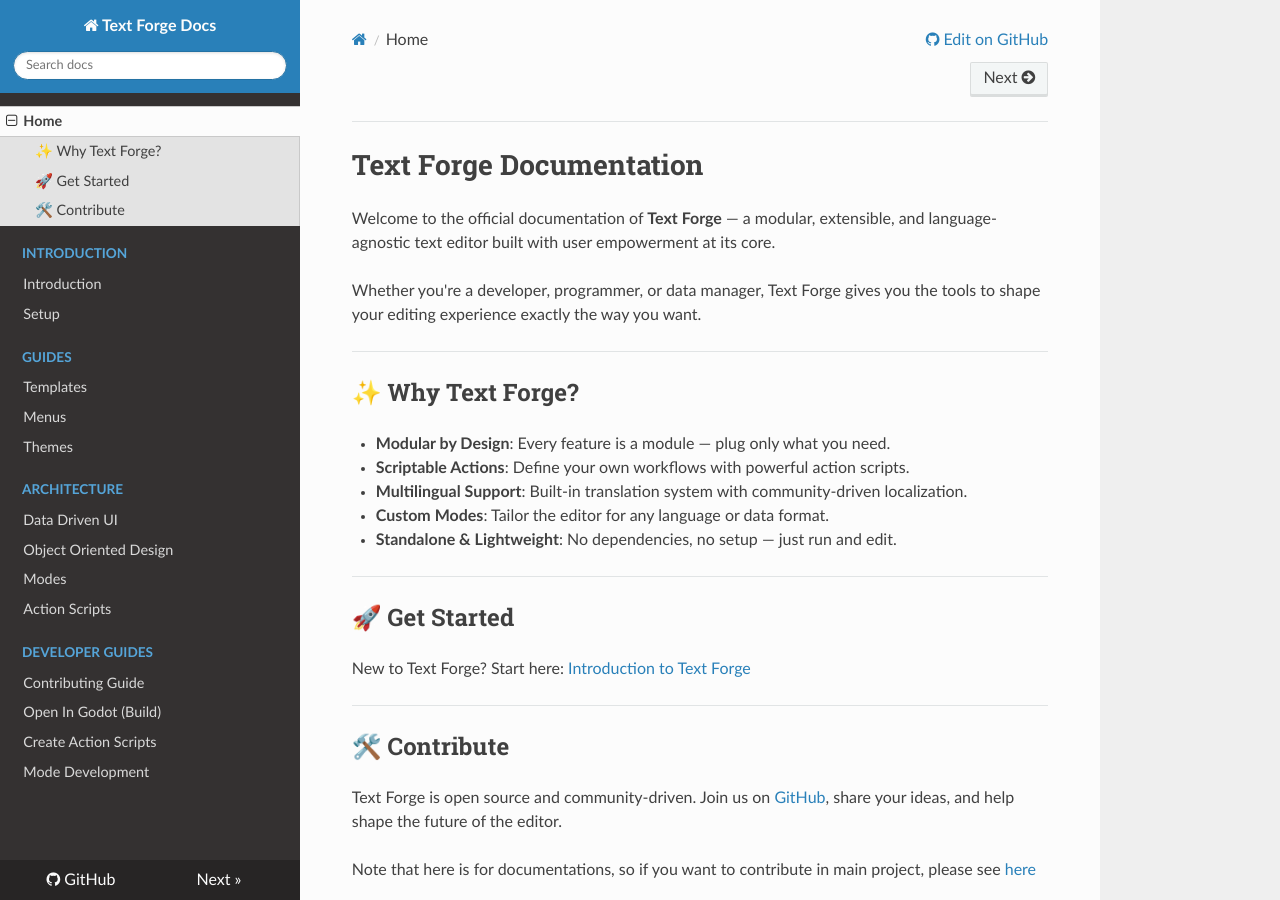
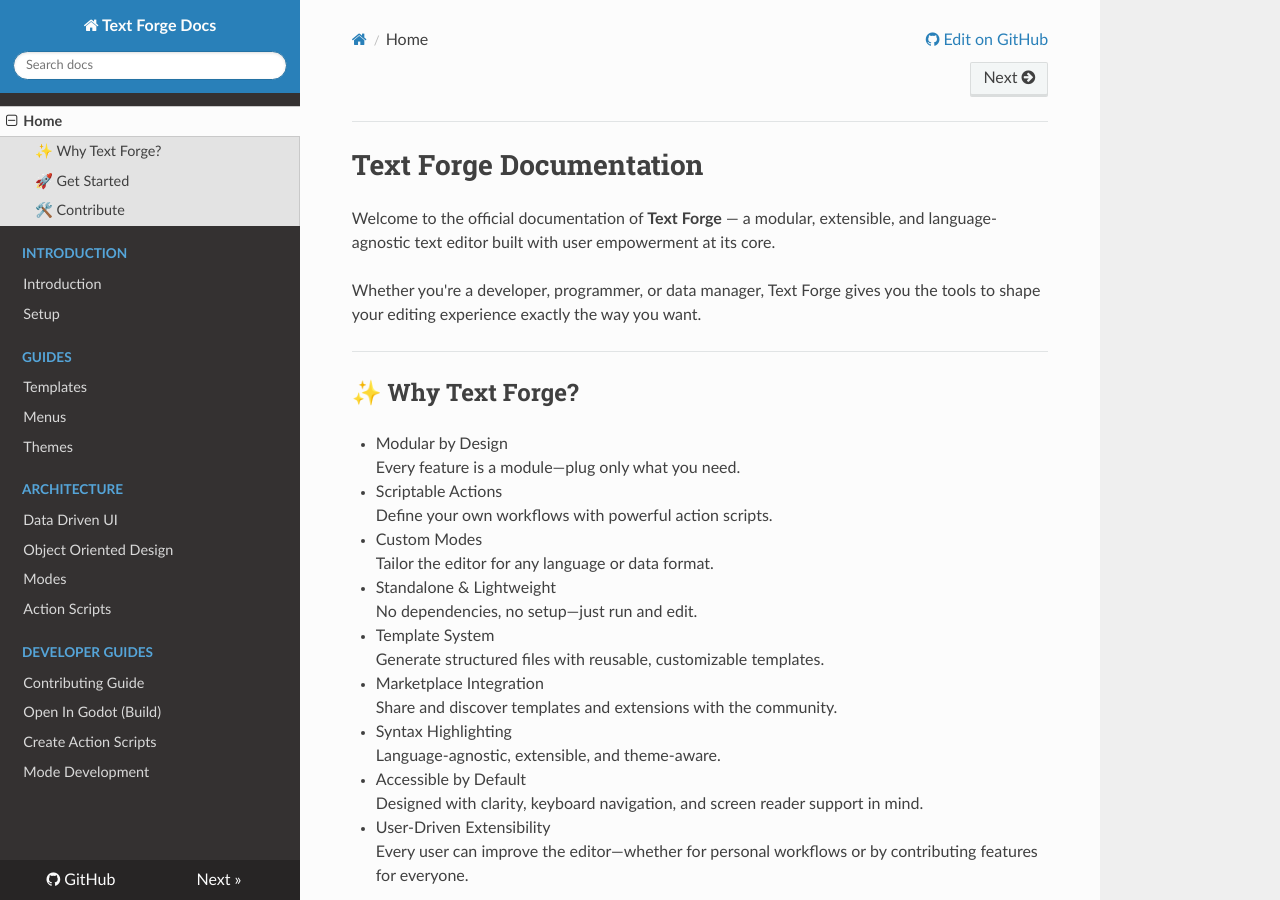
Before and after one commit to text-forge/docs, an MkDocs documentation site: the page built from docs/index.md, in a window 1280 px wide and 900 px high. Built offline with MkDocs 1.6.1, drawn with Linux system fonts in a browser that asks for light colours; nearby versions of some CDN libraries; a script that is not in the unit is left out.

Commit message:
Update docs to: Update home page docs (#120)

```diff
--- a/docs/index.md
+++ b/docs/index.md
@@ -10,11 +10,32 @@ exactly the way you want.
 
 ## ✨ Why Text Forge?
 
-- **Modular by Design**: Every feature is a module — plug only what you need.
-- **Scriptable Actions**: Define your own workflows with powerful action scripts.
-- **Multilingual Support**: Built-in translation system with community-driven localization.
-- **Custom Modes**: Tailor the editor for any language or data format.
-- **Standalone & Lightweight**: No dependencies, no setup — just run and edit.
+- Modular by Design
+  Every feature is a module—plug only what you need.
+
+- Scriptable Actions
+  Define your own workflows with powerful action scripts.
+
+- Custom Modes
+  Tailor the editor for any language or data format.
+
+- Standalone & Lightweight
+  No dependencies, no setup—just run and edit.
+
+- Template System
+  Generate structured files with reusable, customizable templates.
+
+- Marketplace Integration
+  Share and discover templates and extensions with the community.
+
+- Syntax Highlighting
+  Language-agnostic, extensible, and theme-aware.
+
+- Accessible by Default
+  Designed with clarity, keyboard navigation, and screen reader support in mind.
+
+- User-Driven Extensibility
+  Every user can improve the editor—whether for personal workflows or by contributing features for everyone.
 
 ---
 
```
